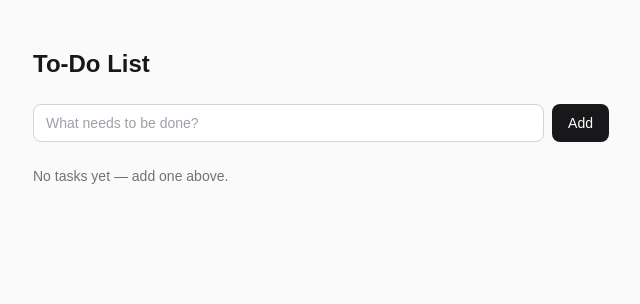
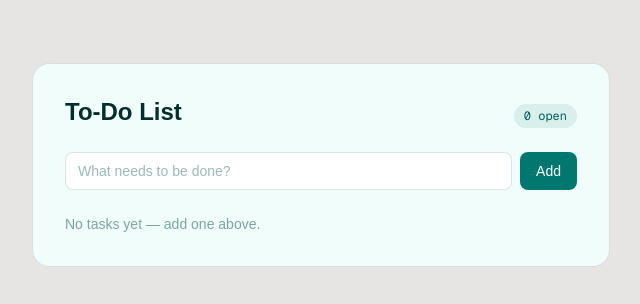
Before and after one commit to rafnocerino/todo-list, a Next.js app: page / in a window 1280 px wide. Shown: the top 304 px of the page, without its empty margins (319-959 px from the left). Built offline with nearby package versions, Linux system fonts and the light colour scheme; no server answers.

Commit message:
- Style refinements

```diff
--- a/app/page.tsx
+++ b/app/page.tsx
@@ -104,23 +104,28 @@ export default function Home() {
   }
 
   return (
-    <div className="flex flex-col flex-1 items-center bg-zinc-50 dark:bg-zinc-950">
-      <main className="flex flex-1 w-full max-w-xl flex-col py-12 px-6 sm:px-0">
-        <h1 className="text-2xl font-semibold mb-6 text-zinc-900 dark:text-zinc-50">
-          To-Do List
-        </h1>
+    <div className="flex flex-col flex-1 items-center bg-stone-200 px-4 py-10 dark:bg-stone-950 sm:py-16">
+      <main className="w-full max-w-xl rounded-2xl bg-teal-50 p-5 ring-1 ring-teal-900/5 dark:bg-stone-900 dark:ring-teal-50/5 sm:p-8">
+        <div className="mb-6 flex items-baseline justify-between">
+          <h1 className="text-2xl font-semibold text-teal-950 dark:text-teal-50">
+            To-Do List
+          </h1>
+          <span className="rounded-full bg-teal-700/10 px-2.5 py-1 font-mono text-xs text-teal-800 dark:bg-teal-400/10 dark:text-teal-300">
+            {tasks.filter((t) => !t.completed).length} open
+          </span>
+        </div>
 
-        <form onSubmit={handleAddTask} className="flex gap-2 mb-6">
+        <form onSubmit={handleAddTask} className="mb-6 flex gap-2">
           <input
             type="text"
             value={newTitle}
             onChange={(e) => setNewTitle(e.target.value)}
             placeholder="What needs to be done?"
-            className="flex-1 rounded-lg border border-zinc-300 bg-white px-3 py-2 text-sm text-zinc-900 placeholder:text-zinc-400 focus:outline-none focus:ring-2 focus:ring-zinc-900 dark:border-zinc-700 dark:bg-zinc-900 dark:text-zinc-50 dark:focus:ring-zinc-100"
+            className="flex-1 rounded-lg border border-teal-900/15 bg-white px-3 py-2 text-sm text-teal-950 placeholder:text-teal-900/40 focus:outline-none focus:ring-2 focus:ring-teal-600 dark:border-teal-50/15 dark:bg-stone-800 dark:text-teal-50 dark:placeholder:text-teal-50/30 dark:focus:ring-teal-400"
           />
           <button
             type="submit"
-            className="rounded-lg bg-zinc-900 px-4 py-2 text-sm font-medium text-white transition-colors hover:bg-zinc-700 dark:bg-zinc-100 dark:text-zinc-900 dark:hover:bg-zinc-300"
+            className="rounded-lg bg-teal-700 px-4 py-2 text-sm font-medium text-white transition-colors hover:bg-teal-800 dark:bg-teal-500 dark:text-teal-950 dark:hover:bg-teal-400"
           >
             Add
           </button>
@@ -129,7 +134,7 @@ export default function Home() {
         {isLoading ? (
           <TaskListSkeleton />
         ) : tasks.length === 0 ? (
-          <p className="text-sm text-zinc-500 dark:text-zinc-400">No tasks yet — add one above.</p>
+          <p className="text-sm text-teal-900/50 dark:text-teal-50/40">No tasks yet — add one above.</p>
         ) : (
           <TaskList tasks={tasks} handleToggle={handleToggle} handleDelete={handleDeleteTask} />
         )}
--- a/components/TaskItem.tsx
+++ b/components/TaskItem.tsx
@@ -3,18 +3,18 @@ import { MdDeleteOutline } from "react-icons/md";
 
 export function TaskItem({task, onToggle, onDelete}: {task: Task, onToggle: (id: string) => void, onDelete: (id: string) => void}) {
     return (
-        <li className="flex items-center gap-3 rounded-lg border border-zinc-200 bg-white px-3 py-2 dark:border-zinc-800 dark:bg-zinc-900">
+        <li className="flex items-center gap-3 rounded-lg border border-teal-900/10 bg-white px-3 py-2 shadow-sm dark:border-teal-50/10 dark:bg-stone-800">
             <input
                 type="checkbox"
                 checked={task.completed}
                 onChange={() => onToggle(task.id)}
-                className="h-4 w-4 shrink-0 accent-zinc-900 dark:accent-zinc-100"
+                className="h-4 w-4 shrink-0 accent-teal-700 dark:accent-teal-400"
             />
             <span
                 className={`flex-1 text-sm break-words ${
                     task.completed
-                        ? "text-zinc-400 line-through dark:text-zinc-500"
-                        : "text-zinc-900 dark:text-zinc-50"
+                        ? "text-teal-900/35 line-through dark:text-teal-50/30"
+                        : "text-teal-950 dark:text-teal-50"
                 }`}
             >
                 {task.title}
@@ -22,7 +22,7 @@ export function TaskItem({task, onToggle, onDelete}: {task: Task, onToggle: (id:
             <button
                 onClick={() => onDelete(task.id)}
                 aria-label={`Delete "${task.title}"`}
-                className="shrink-0 rounded-lg p-1.5 text-zinc-400 transition-colors hover:bg-red-50 hover:text-red-600 dark:text-zinc-500 dark:hover:bg-red-950 dark:hover:text-red-400"
+                className="shrink-0 rounded-lg p-1.5 text-teal-900/40 transition-colors hover:bg-red-50 hover:text-red-600 dark:text-teal-50/40 dark:hover:bg-red-950 dark:hover:text-red-400"
             >
                 <MdDeleteOutline className="h-5 w-5" />
             </button>
--- a/components/TaskList.tsx
+++ b/components/TaskList.tsx
@@ -3,7 +3,7 @@ import { TaskItem } from "./TaskItem";
 
 export function TaskList({tasks, handleToggle, handleDelete}: {tasks: Task[], handleToggle: (id: string) => void, handleDelete: (id: string) => void}) {
     return (
-        <ul className="flex flex-col gap-2">
+        <ul className="flex flex-col gap-2.5">
             {tasks.map((el) => (
                 <TaskItem key={el.id} task={el} onToggle={handleToggle} onDelete={handleDelete} />
             ))}
--- a/components/TaskListSkeleton.tsx
+++ b/components/TaskListSkeleton.tsx
@@ -1,17 +1,17 @@
 export function TaskListSkeleton() {
     return (
-        <ul className="flex flex-col gap-2" aria-label="Loading tasks">
+        <ul className="flex flex-col gap-2.5" aria-label="Loading tasks">
             {[0, 1, 2].map((i) => (
                 <li
                     key={i}
-                    className="flex items-center gap-3 rounded-lg border border-zinc-200 bg-white px-3 py-2 dark:border-zinc-800 dark:bg-zinc-900"
+                    className="flex items-center gap-3 rounded-lg border border-teal-900/10 bg-white px-3 py-2 shadow-sm dark:border-teal-50/10 dark:bg-stone-800"
                 >
-                    <div className="h-4 w-4 shrink-0 animate-pulse rounded bg-zinc-200 dark:bg-zinc-700" />
+                    <div className="h-4 w-4 shrink-0 animate-pulse rounded bg-teal-900/10 dark:bg-teal-50/10" />
                     <div
-                        className="h-4 flex-1 animate-pulse rounded bg-zinc-200 dark:bg-zinc-700"
+                        className="h-4 flex-1 animate-pulse rounded bg-teal-900/10 dark:bg-teal-50/10"
                         style={{ maxWidth: `${60 - i * 10}%` }}
                     />
-                    <div className="h-4 w-4 shrink-0 animate-pulse rounded bg-zinc-200 dark:bg-zinc-700" />
+                    <div className="h-4 w-4 shrink-0 animate-pulse rounded bg-teal-900/10 dark:bg-teal-50/10" />
                 </li>
             ))}
         </ul>
```
